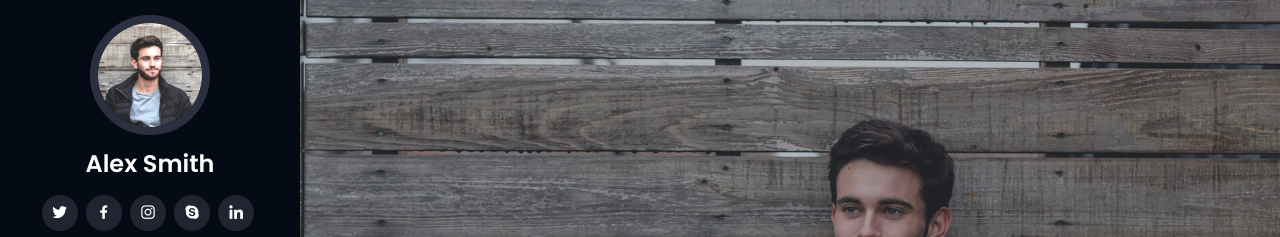
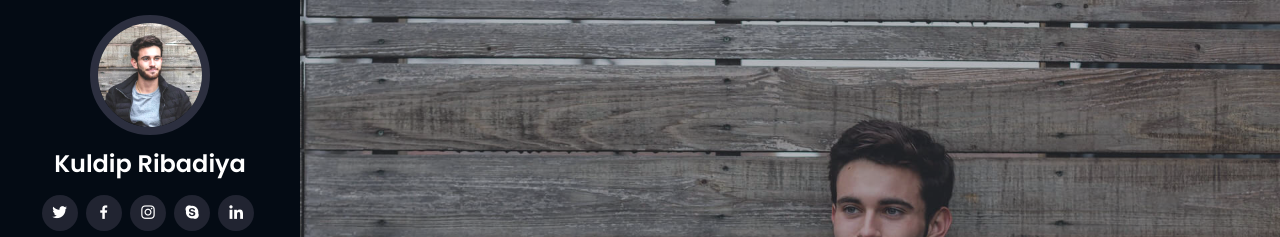
Before and after one commit to KuldipRibadiya/kuldip, a plain HTML site: page index.html in a window 1280 px wide. Shown: the top 237 px of the page. Drawn offline with nearby package versions, Linux system fonts and the light colour scheme.

Commit message:
Update index.html

```diff
--- a/index.html
+++ b/index.html
@@ -46,7 +46,7 @@
 
       <div class="profile">
         <img src="assets/img/profile-img.jpg" alt="" class="img-fluid rounded-circle">
-        <h1 class="text-light"><a href="index.html">Alex Smith</a></h1>
+        <h1 class="text-light"><a href="index.html">Kuldip Ribadiya</a></h1>
         <div class="social-links mt-3 text-center">
           <a href="#" class="twitter"><i class="bx bxl-twitter"></i></a>
           <a href="#" class="facebook"><i class="bx bxl-facebook"></i></a>
```
